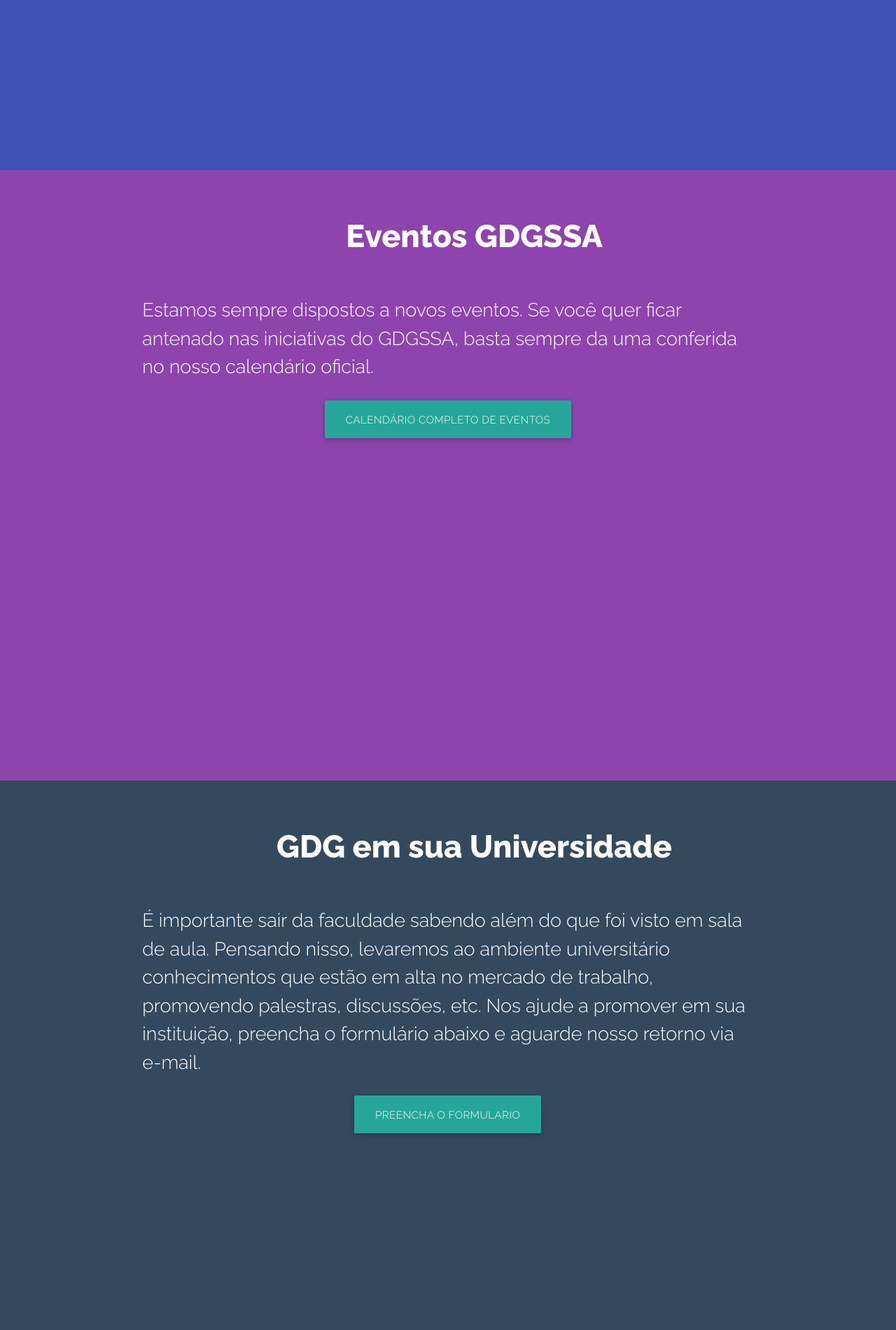
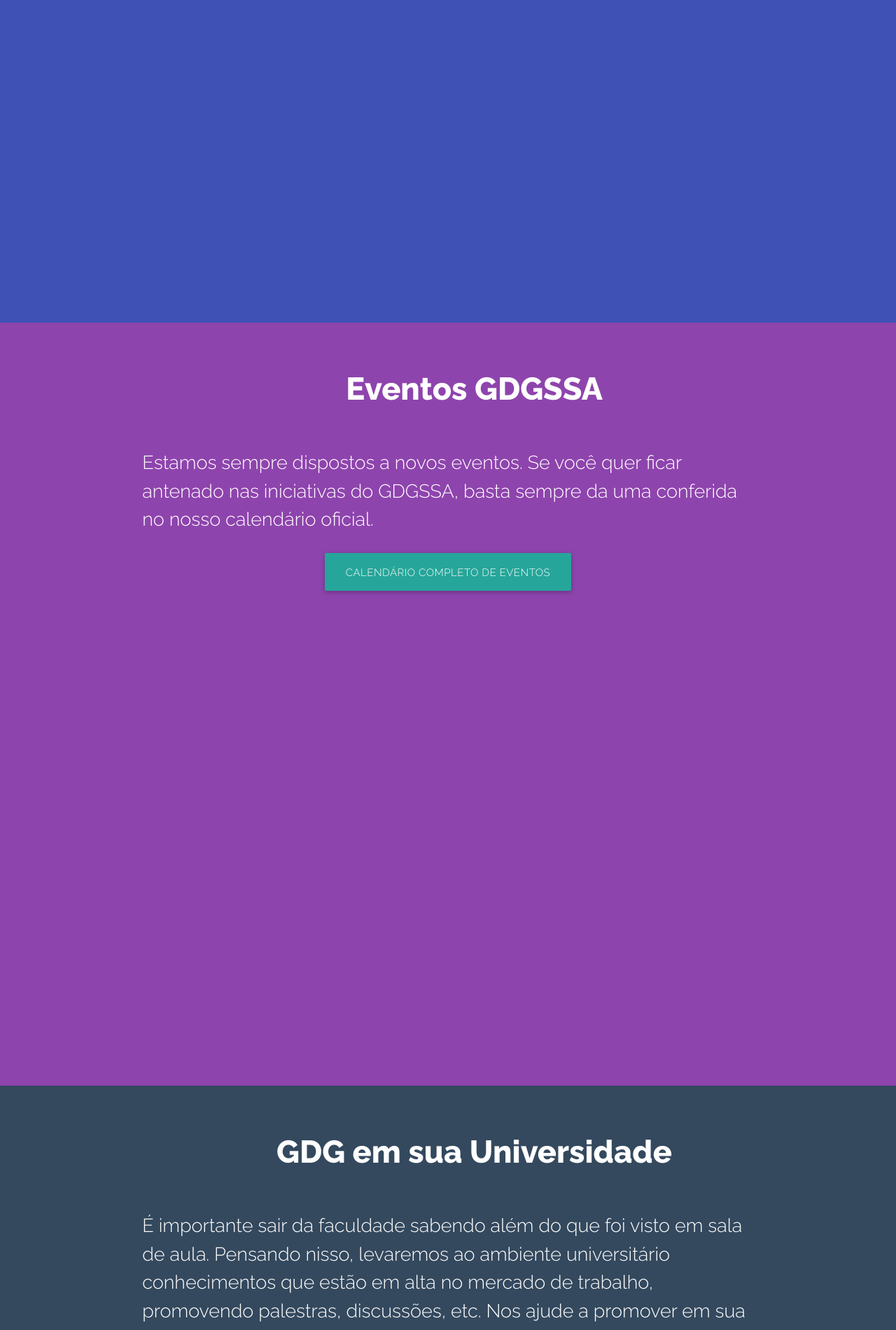
Before and after one commit to gdgssa/gdgssa.github.io, a Jekyll site: the page built from index.html, in a window 1280 px wide. Shown: the part 1719-3619 px from the top of the page at 70% size. Built offline with Jekyll 4.4.1, drawn with Linux system fonts in a browser that asks for light colours.

Commit message:
Renomeado classes de boxs

```diff
--- a/_includes/event.html
+++ b/_includes/event.html
@@ -1,4 +1,4 @@
-<section id="event" class="section-50">
+<section id="event" class="section-event">
 	<div class="row container">
 		<header class="col s12 center">
 			<h1 class="title-header white-text">Eventos GDGSSA</h1>
--- a/_includes/team.html
+++ b/_includes/team.html
@@ -1,4 +1,4 @@
-<section id="team" class="section-100">
+<section id="team" class="section-team">
 	<div class="row container">
 		<header class="col s12 center">
 			<h1 class="center title-header white-text">Equipe GDG Salvador</h1>
--- a/_includes/university.html
+++ b/_includes/university.html
@@ -1,4 +1,4 @@
-<section id="university" class="section-80">
+<section id="university" class="section-university">
 	<div class="row container">
 		<header class="col s12 center">
 			<h1 class="title-header white-text">GDG em sua Universidade</h1>
--- a/assets/css/main.css
+++ b/assets/css/main.css
@@ -55,20 +55,20 @@
 body {
   background-color: #F6F4F8; }
 
-.section-50 {
-  height: 80vh;
+.section-event {
+  height: 100vh;
   background: #8E44AD; }
 
-.section-80 {
-  height: 80vh;
+.section-university {
+  height: 100vh;
   background: #34495E; }
 
-.section-100 {
+.section-team {
   height: 100vh;
   background: #E74C3C; }
 
 .section-work {
-  height: 80vh;
+  height: 100vh;
   background: #3f51b5; }
 
 .title-header {
```
Also changed, not shown: _src/sass/_content.scss (+6 -6 lines).
